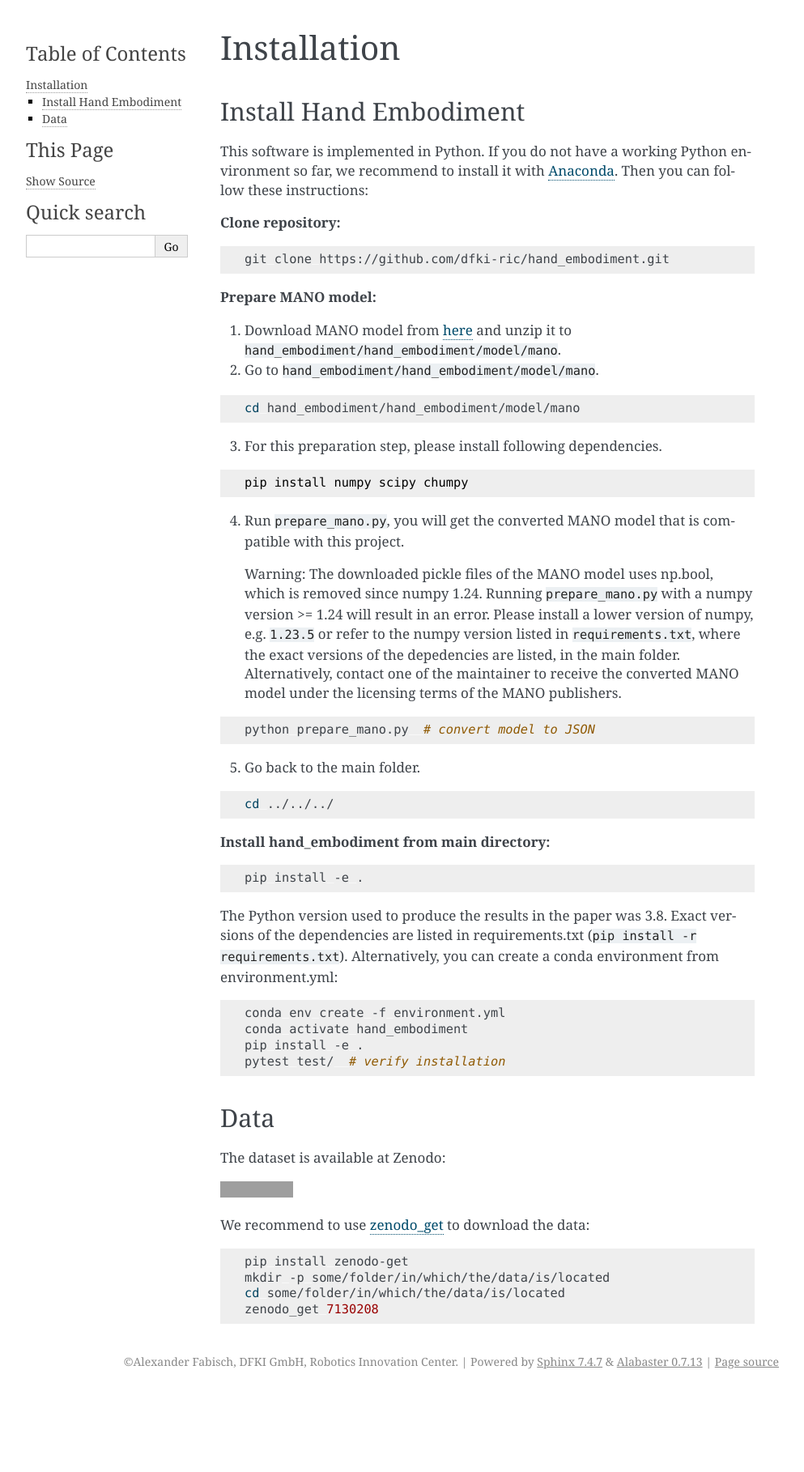
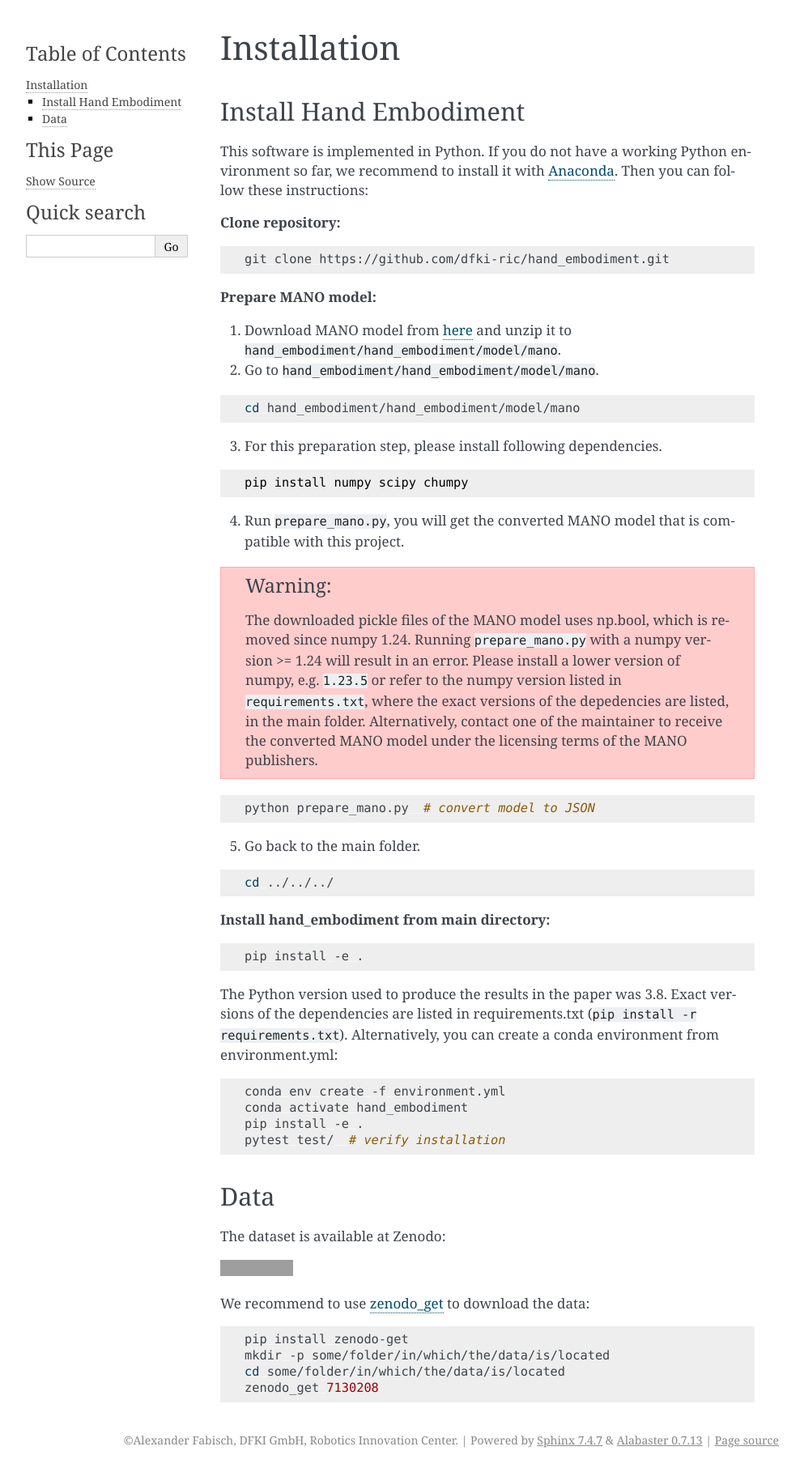
Before and after one commit to dfki-ric/hand_embodiment, a Sphinx documentation site: the page built from doc/source/installation.rst, in a window 1280 px wide. Shown: the whole page at 81% size, without its empty margins (148-1141 px from the left). Built offline with Sphinx 7.4.7, drawn with Linux system fonts in a browser that asks for light colours; before the commit the page ends 1721 px from its top, so only the background shows below that; grey boxes are pictures that could not be loaded.

```diff
--- a/doc/source/installation.rst
+++ b/doc/source/installation.rst
@@ -35,7 +35,9 @@ instructions:
 4. Run ``prepare_mano.py``, you will get the converted MANO model that
    is compatible with this project.
 
-   Warning: The downloaded pickle files of the MANO model uses np.bool, which is removed since numpy 1.24.
+.. warning::
+
+   The downloaded pickle files of the MANO model uses np.bool, which is removed since numpy 1.24.
    Running ``prepare_mano.py`` with a numpy version >= 1.24 will result in an error.
    Please install a lower version of numpy, e.g. ``1.23.5`` or refer to the numpy version listed in ``requirements.txt``, where the exact versions of the depedencies are listed, in the main folder.
    Alternatively, contact one of the maintainer to receive the converted MANO model under the licensing terms of the MANO publishers.
```
